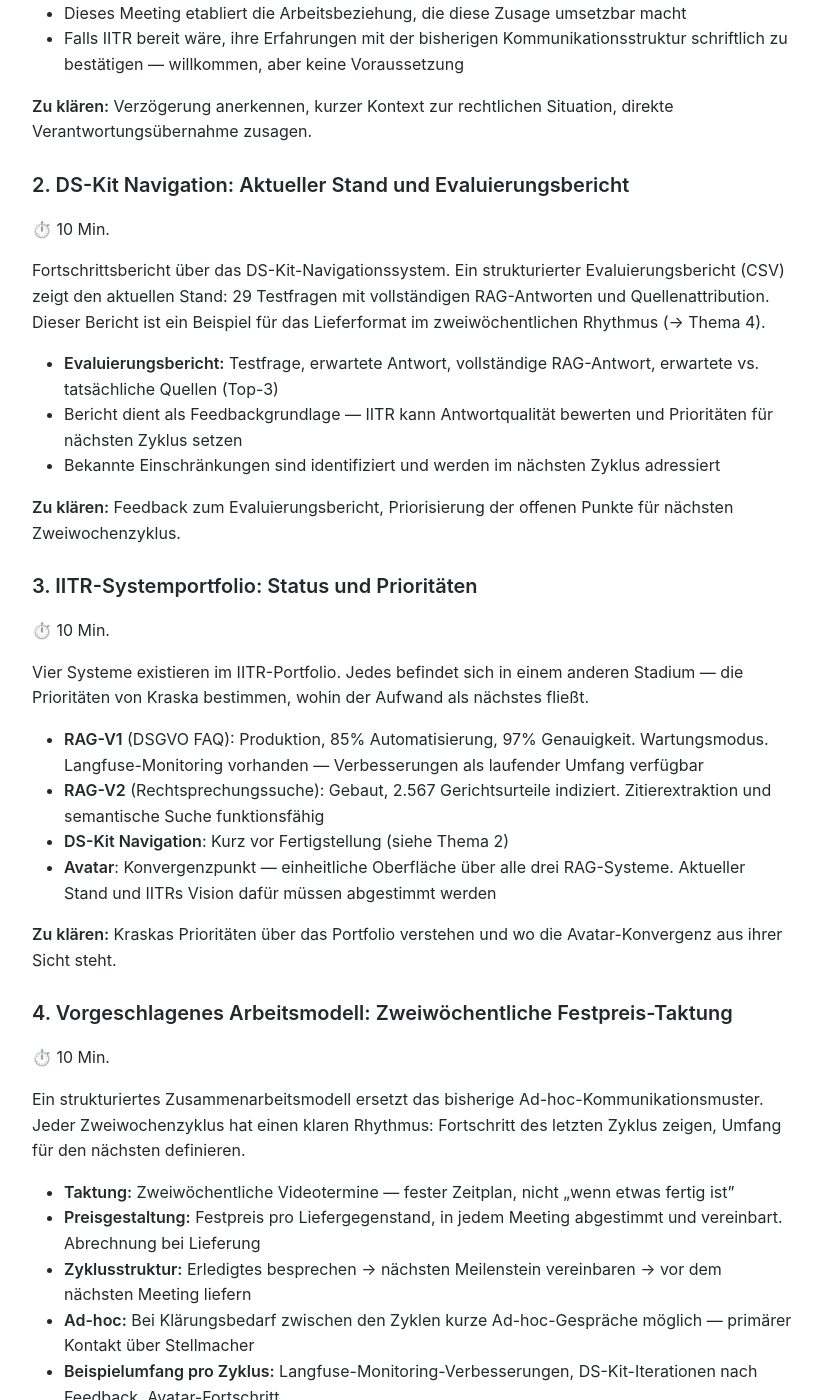
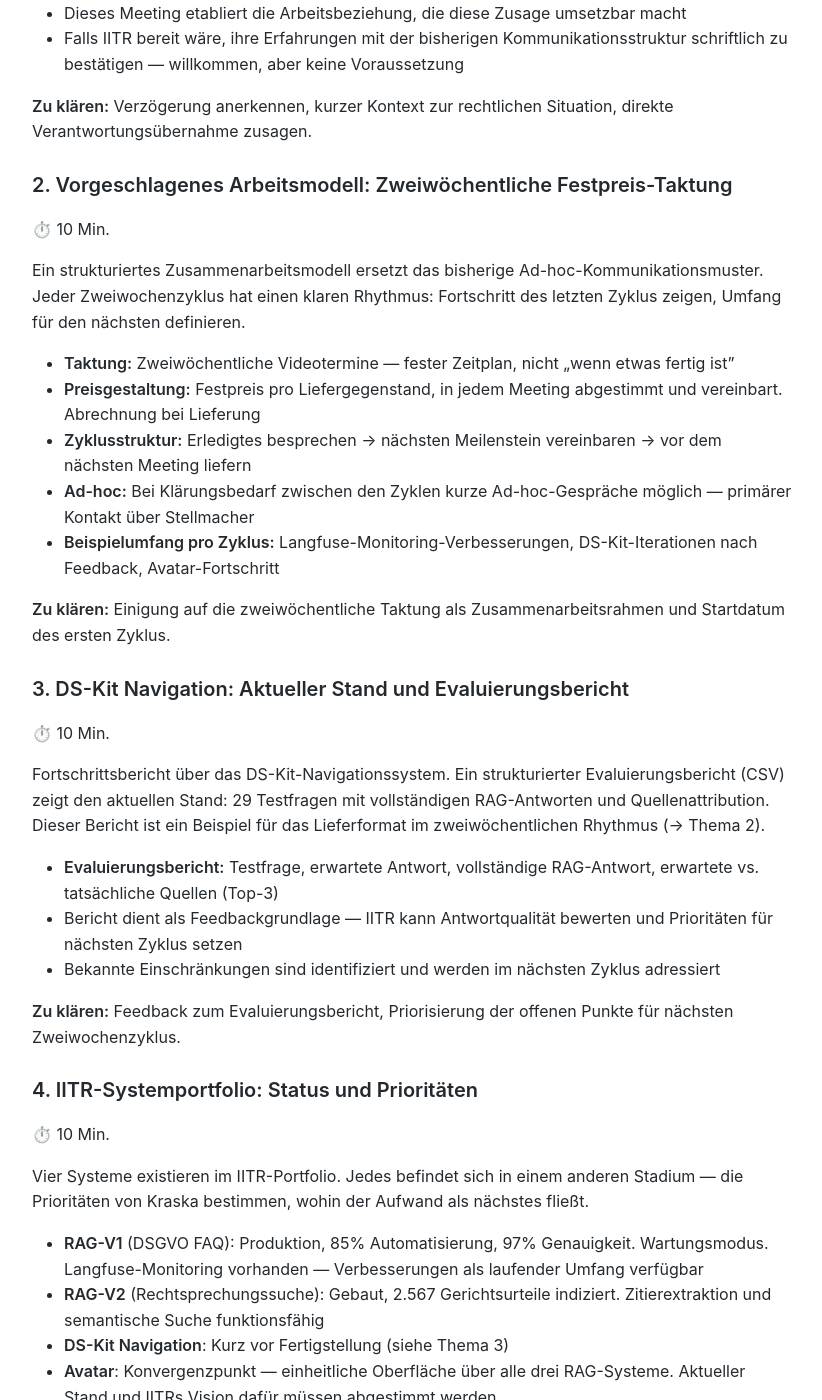
Before and after one commit to MariusWilsch/public-wilsch-ai-pages, a Jekyll site: the page built from project/iitr/iitr-zielkorridor-meeting-agenda.md, in a window 1280 px wide and 1400 px high, scrolled down 1318 px. Shown: the whole window, without its empty margins (228-1050 px from the left). Built offline with Jekyll 4.4.1, drawn with Linux system fonts in a browser that asks for light colours; our own code applies the rules of GitHub Pages for plain Markdown files; part of the change alters nothing that is shown; some of the changed text lies outside the part shown.

Commit message:
Sync from hippocampus 2026-02-24

```diff
--- a/project/iitr/iitr-zielkorridor-meeting-agenda.md
+++ b/project/iitr/iitr-zielkorridor-meeting-agenda.md
@@ -40,30 +40,7 @@ Mehrere E-Mails sind unbeantwortet, darunter die SpaceNet VPN-Migrations-Rückfr
 
 **Zu klären:** Verzögerung anerkennen, kurzer Kontext zur rechtlichen Situation, direkte Verantwortungsübernahme zusagen.
 
-### 2. DS-Kit Navigation: Aktueller Stand und Evaluierungsbericht
-⏱️ 10 Min.
-
-Fortschrittsbericht über das DS-Kit-Navigationssystem. Ein strukturierter Evaluierungsbericht (CSV) zeigt den aktuellen Stand: 29 Testfragen mit vollständigen RAG-Antworten und Quellenattribution. Dieser Bericht ist ein Beispiel für das Lieferformat im zweiwöchentlichen Rhythmus (→ Thema 4).
-
-- **Evaluierungsbericht:** Testfrage, erwartete Antwort, vollständige RAG-Antwort, erwartete vs. tatsächliche Quellen (Top-3)
-- Bericht dient als Feedbackgrundlage — IITR kann Antwortqualität bewerten und Prioritäten für nächsten Zyklus setzen
-- Bekannte Einschränkungen sind identifiziert und werden im nächsten Zyklus adressiert
-
-**Zu klären:** Feedback zum Evaluierungsbericht, Priorisierung der offenen Punkte für nächsten Zweiwochenzyklus.
-
-### 3. IITR-Systemportfolio: Status und Prioritäten
-⏱️ 10 Min.
-
-Vier Systeme existieren im IITR-Portfolio. Jedes befindet sich in einem anderen Stadium — die Prioritäten von Kraska bestimmen, wohin der Aufwand als nächstes fließt.
-
-- **RAG-V1** (DSGVO FAQ): Produktion, 85% Automatisierung, 97% Genauigkeit. Wartungsmodus. Langfuse-Monitoring vorhanden — Verbesserungen als laufender Umfang verfügbar
-- **RAG-V2** (Rechtsprechungssuche): Gebaut, 2.567 Gerichtsurteile indiziert. Zitierextraktion und semantische Suche funktionsfähig
-- **DS-Kit Navigation**: Kurz vor Fertigstellung (siehe Thema 2)
-- **Avatar**: Konvergenzpunkt — einheitliche Oberfläche über alle drei RAG-Systeme. Aktueller Stand und IITRs Vision dafür müssen abgestimmt werden
-
-**Zu klären:** Kraskas Prioritäten über das Portfolio verstehen und wo die Avatar-Konvergenz aus ihrer Sicht steht.
-
-### 4. Vorgeschlagenes Arbeitsmodell: Zweiwöchentliche Festpreis-Taktung
+### 2. Vorgeschlagenes Arbeitsmodell: Zweiwöchentliche Festpreis-Taktung
 ⏱️ 10 Min.
 
 Ein strukturiertes Zusammenarbeitsmodell ersetzt das bisherige Ad-hoc-Kommunikationsmuster. Jeder Zweiwochenzyklus hat einen klaren Rhythmus: Fortschritt des letzten Zyklus zeigen, Umfang für den nächsten definieren.
@@ -75,6 +52,29 @@ Ein strukturiertes Zusammenarbeitsmodell ersetzt das bisherige Ad-hoc-Kommunikat
 - **Beispielumfang pro Zyklus:** Langfuse-Monitoring-Verbesserungen, DS-Kit-Iterationen nach Feedback, Avatar-Fortschritt
 
 **Zu klären:** Einigung auf die zweiwöchentliche Taktung als Zusammenarbeitsrahmen und Startdatum des ersten Zyklus.
+
+### 3. DS-Kit Navigation: Aktueller Stand und Evaluierungsbericht
+⏱️ 10 Min.
+
+Fortschrittsbericht über das DS-Kit-Navigationssystem. Ein strukturierter Evaluierungsbericht (CSV) zeigt den aktuellen Stand: 29 Testfragen mit vollständigen RAG-Antworten und Quellenattribution. Dieser Bericht ist ein Beispiel für das Lieferformat im zweiwöchentlichen Rhythmus (→ Thema 2).
+
+- **Evaluierungsbericht:** Testfrage, erwartete Antwort, vollständige RAG-Antwort, erwartete vs. tatsächliche Quellen (Top-3)
+- Bericht dient als Feedbackgrundlage — IITR kann Antwortqualität bewerten und Prioritäten für nächsten Zyklus setzen
+- Bekannte Einschränkungen sind identifiziert und werden im nächsten Zyklus adressiert
+
+**Zu klären:** Feedback zum Evaluierungsbericht, Priorisierung der offenen Punkte für nächsten Zweiwochenzyklus.
+
+### 4. IITR-Systemportfolio: Status und Prioritäten
+⏱️ 10 Min.
+
+Vier Systeme existieren im IITR-Portfolio. Jedes befindet sich in einem anderen Stadium — die Prioritäten von Kraska bestimmen, wohin der Aufwand als nächstes fließt.
+
+- **RAG-V1** (DSGVO FAQ): Produktion, 85% Automatisierung, 97% Genauigkeit. Wartungsmodus. Langfuse-Monitoring vorhanden — Verbesserungen als laufender Umfang verfügbar
+- **RAG-V2** (Rechtsprechungssuche): Gebaut, 2.567 Gerichtsurteile indiziert. Zitierextraktion und semantische Suche funktionsfähig
+- **DS-Kit Navigation**: Kurz vor Fertigstellung (siehe Thema 3)
+- **Avatar**: Konvergenzpunkt — einheitliche Oberfläche über alle drei RAG-Systeme. Aktueller Stand und IITRs Vision dafür müssen abgestimmt werden
+
+**Zu klären:** Kraskas Prioritäten über das Portfolio verstehen und wo die Avatar-Konvergenz aus ihrer Sicht steht.
 
 ### 5. Serveradministration und Wartungsvereinbarung
 ⏱️ 10 Min.
```
